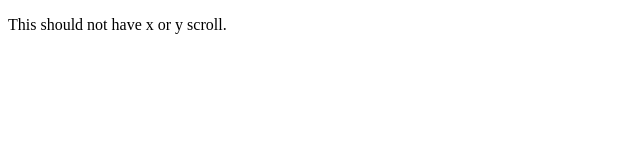
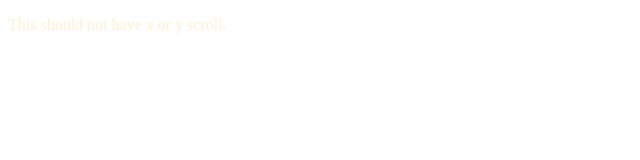
Before and after one commit to Pomax/nightly-is-upgrading-an-insecure-display-request, a plain HTML site: page ios-pos-rel-nos-croll.html in a window 1280 px wide. Shown: the top 160 px of the page, without its empty margins (0-640 px from the left). Drawn offline with Linux system fonts and the light colour scheme.

Commit message:
Update ios-pos-rel-nos-croll.html

```diff
--- a/ios-pos-rel-nos-croll.html
+++ b/ios-pos-rel-nos-croll.html
@@ -4,8 +4,8 @@
     <meta charset="utf-8">
     <title>ios-no-scroll</title>
     <style>
-      html { position:relative; overflow: hidden; }
-      body { width: 200vw; height: 200vh; }
+      html { color: white; position:relative; overflow: hidden; }
+      body { color: papayawhip; width: 200vw; height: 200vh; }
     </style>
   </head>
   <body>
```
